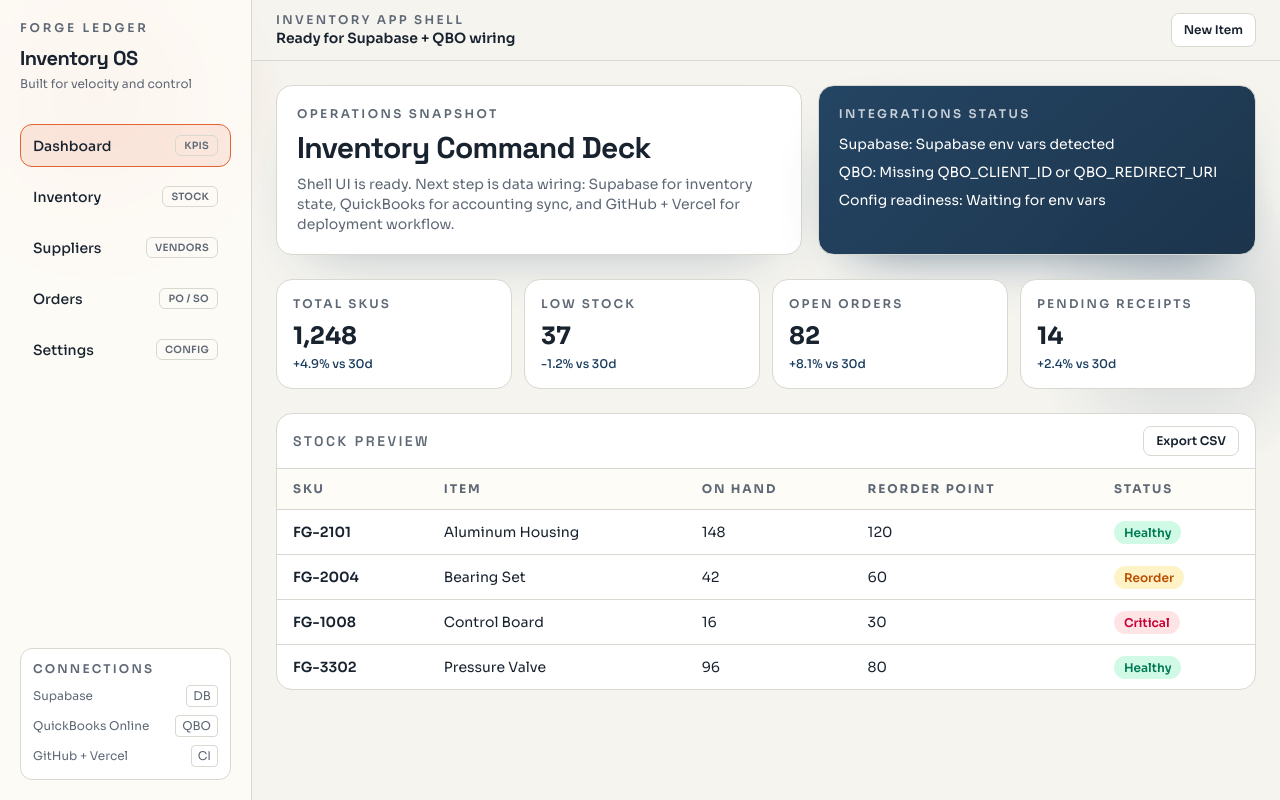
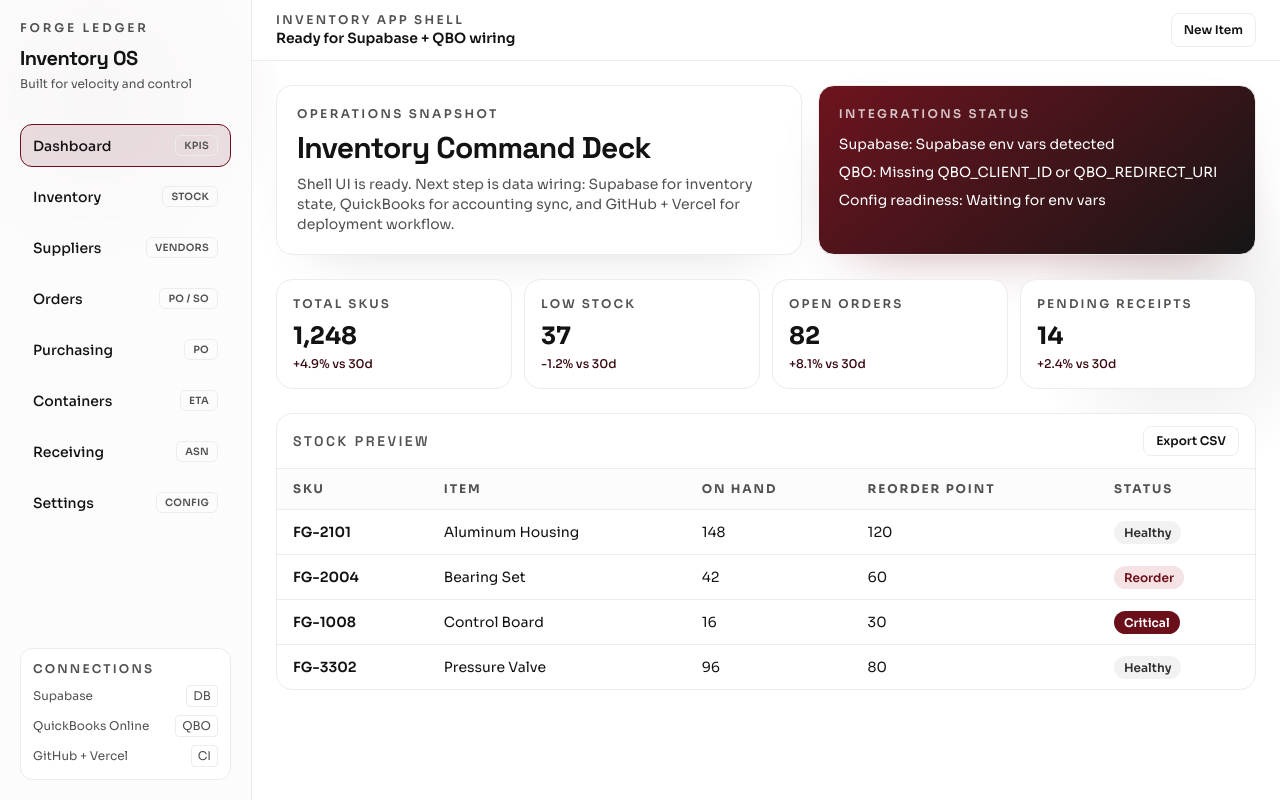
Before and after one commit to kadieharrett223-cloud/inventory-app, a Next.js app: page / in a window 1280 px wide. Built offline with nearby package versions, Linux system fonts and the light colour scheme; no server answers.

Commit message:
Add container, purchasing, and receiving pages with updated nav

```diff
--- /dev/null
+++ b/src/app/containers/page.tsx
@@ -0,0 +1,15 @@
+export default function ContainersPage() {
+  return (
+    <section className="mx-auto w-full max-w-6xl">
+      <div className="rounded-2xl border border-[var(--line-soft)] bg-[var(--panel)] p-6">
+        <p className="text-xs font-semibold uppercase tracking-[0.2em] text-[var(--text-muted)]">
+          Containers
+        </p>
+        <h2 className="mt-2 text-2xl font-bold">Container Tracking Workspace</h2>
+        <p className="mt-2 text-sm text-[var(--text-muted)]">
+          Placeholder page for container manifests, ETAs, demurrage alerts, and inbound routing.
+        </p>
+      </div>
+    </section>
+  );
+}
--- a/src/app/globals.css
+++ b/src/app/globals.css
@@ -1,14 +1,14 @@
 @import "tailwindcss";
 
 :root {
-  --bg-page: #f5f4ef;
-  --panel-strong: #fefcf7;
+  --bg-page: #ffffff;
+  --panel-strong: #fcfcfc;
   --panel: #ffffff;
-  --text-primary: #19232f;
-  --text-muted: #5f6976;
-  --line-soft: #d7d8d0;
-  --brand-accent: #e46132;
-  --brand-secondary: #1b3d5e;
+  --text-primary: #131313;
+  --text-muted: #525252;
+  --line-soft: #ececec;
+  --brand-accent: #6b0f1a;
+  --brand-secondary: #3a0a10;
 }
 
 @theme inline {
@@ -34,7 +34,7 @@ h6 {
 }
 
 ::selection {
-  background: color-mix(in srgb, var(--brand-accent) 30%, white);
+  background: color-mix(in srgb, var(--brand-accent) 24%, white);
 }
 
 @keyframes fadeIn {
--- a/src/app/page.tsx
+++ b/src/app/page.tsx
@@ -24,7 +24,7 @@ export default function Home() {
   return (
     <section className="mx-auto w-full max-w-6xl animate-[fadeIn_500ms_ease-out] space-y-6">
       <div className="grid gap-4 lg:grid-cols-[1.2fr_1fr]">
-        <div className="rounded-2xl border border-[var(--line-soft)] bg-[var(--panel)] p-5 shadow-[0_24px_60px_-38px_rgba(27,61,94,0.45)]">
+        <div className="rounded-2xl border border-[var(--line-soft)] bg-[var(--panel)] p-5 shadow-[0_24px_60px_-38px_rgba(0,0,0,0.2)]">
           <p className="text-xs font-semibold uppercase tracking-[0.2em] text-[var(--text-muted)]">
             Operations Snapshot
           </p>
@@ -34,7 +34,7 @@ export default function Home() {
             QuickBooks for accounting sync, and GitHub + Vercel for deployment workflow.
           </p>
         </div>
-        <div className="rounded-2xl border border-[var(--line-soft)] bg-[linear-gradient(140deg,rgba(27,61,94,0.96),rgba(20,45,70,0.96))] p-5 text-white shadow-[0_24px_60px_-36px_rgba(27,61,94,0.8)]">
+        <div className="rounded-2xl border border-[var(--line-soft)] bg-[linear-gradient(140deg,rgba(107,15,26,0.98),rgba(17,17,17,0.98))] p-5 text-white shadow-[0_24px_60px_-36px_rgba(107,15,26,0.5)]">
           <p className="text-xs font-semibold uppercase tracking-[0.2em] text-white/75">
             Integrations Status
           </p>
@@ -93,10 +93,10 @@ export default function Home() {
                     <span
                       className={`rounded-full px-2.5 py-1 text-xs font-semibold ${
                         row.status === "Healthy"
-                          ? "bg-emerald-100 text-emerald-700"
+                          ? "bg-black/5 text-black/80"
                           : row.status === "Reorder"
-                            ? "bg-amber-100 text-amber-700"
-                            : "bg-rose-100 text-rose-700"
+                            ? "bg-[#f4e2e5] text-[var(--brand-accent)]"
+                            : "bg-[var(--brand-accent)] text-white"
                       }`}
                     >
                       {row.status}
--- /dev/null
+++ b/src/app/purchasing/page.tsx
@@ -0,0 +1,15 @@
+export default function PurchasingPage() {
+  return (
+    <section className="mx-auto w-full max-w-6xl">
+      <div className="rounded-2xl border border-[var(--line-soft)] bg-[var(--panel)] p-6">
+        <p className="text-xs font-semibold uppercase tracking-[0.2em] text-[var(--text-muted)]">
+          Purchasing
+        </p>
+        <h2 className="mt-2 text-2xl font-bold">Purchasing Workspace</h2>
+        <p className="mt-2 text-sm text-[var(--text-muted)]">
+          Placeholder page for requisitions, approvals, supplier quote comparison, and PO creation.
+        </p>
+      </div>
+    </section>
+  );
+}
--- /dev/null
+++ b/src/app/receiving/page.tsx
@@ -0,0 +1,15 @@
+export default function ReceivingPage() {
+  return (
+    <section className="mx-auto w-full max-w-6xl">
+      <div className="rounded-2xl border border-[var(--line-soft)] bg-[var(--panel)] p-6">
+        <p className="text-xs font-semibold uppercase tracking-[0.2em] text-[var(--text-muted)]">
+          Receiving
+        </p>
+        <h2 className="mt-2 text-2xl font-bold">Inbound Receiving Workspace</h2>
+        <p className="mt-2 text-sm text-[var(--text-muted)]">
+          Placeholder page for ASN intake, receipt reconciliation, and put-away queue.
+        </p>
+      </div>
+    </section>
+  );
+}
--- a/src/components/app-shell.tsx
+++ b/src/components/app-shell.tsx
@@ -13,6 +13,9 @@ const navItems = [
   { href: "/inventory", label: "Inventory", note: "Stock" },
   { href: "/suppliers", label: "Suppliers", note: "Vendors" },
   { href: "/orders", label: "Orders", note: "PO / SO" },
+  { href: "/purchasing", label: "Purchasing", note: "PO" },
+  { href: "/containers", label: "Containers", note: "ETA" },
+  { href: "/receiving", label: "Receiving", note: "ASN" },
   { href: "/settings", label: "Settings", note: "Config" },
 ];
 
@@ -30,8 +33,8 @@ export function AppShell({ children }: AppShellProps) {
   return (
     <div className="relative min-h-screen overflow-x-hidden bg-[var(--bg-page)] text-[var(--text-primary)]">
       <div className="pointer-events-none absolute inset-0 z-0 opacity-70">
-        <div className="absolute -left-24 -top-24 h-96 w-96 rounded-full bg-[radial-gradient(circle,_rgba(228,97,50,0.35)_0%,_rgba(228,97,50,0)_70%)]" />
-        <div className="absolute -right-16 top-40 h-80 w-80 rounded-full bg-[radial-gradient(circle,_rgba(27,61,94,0.25)_0%,_rgba(27,61,94,0)_70%)]" />
+        <div className="absolute -left-24 -top-24 h-96 w-96 rounded-full bg-[radial-gradient(circle,_rgba(107,15,26,0.22)_0%,_rgba(107,15,26,0)_70%)]" />
+        <div className="absolute -right-16 top-40 h-80 w-80 rounded-full bg-[radial-gradient(circle,_rgba(0,0,0,0.12)_0%,_rgba(0,0,0,0)_70%)]" />
       </div>
 
       <div className="relative z-10 grid min-h-screen grid-cols-1 md:grid-cols-[252px_1fr]">
```
